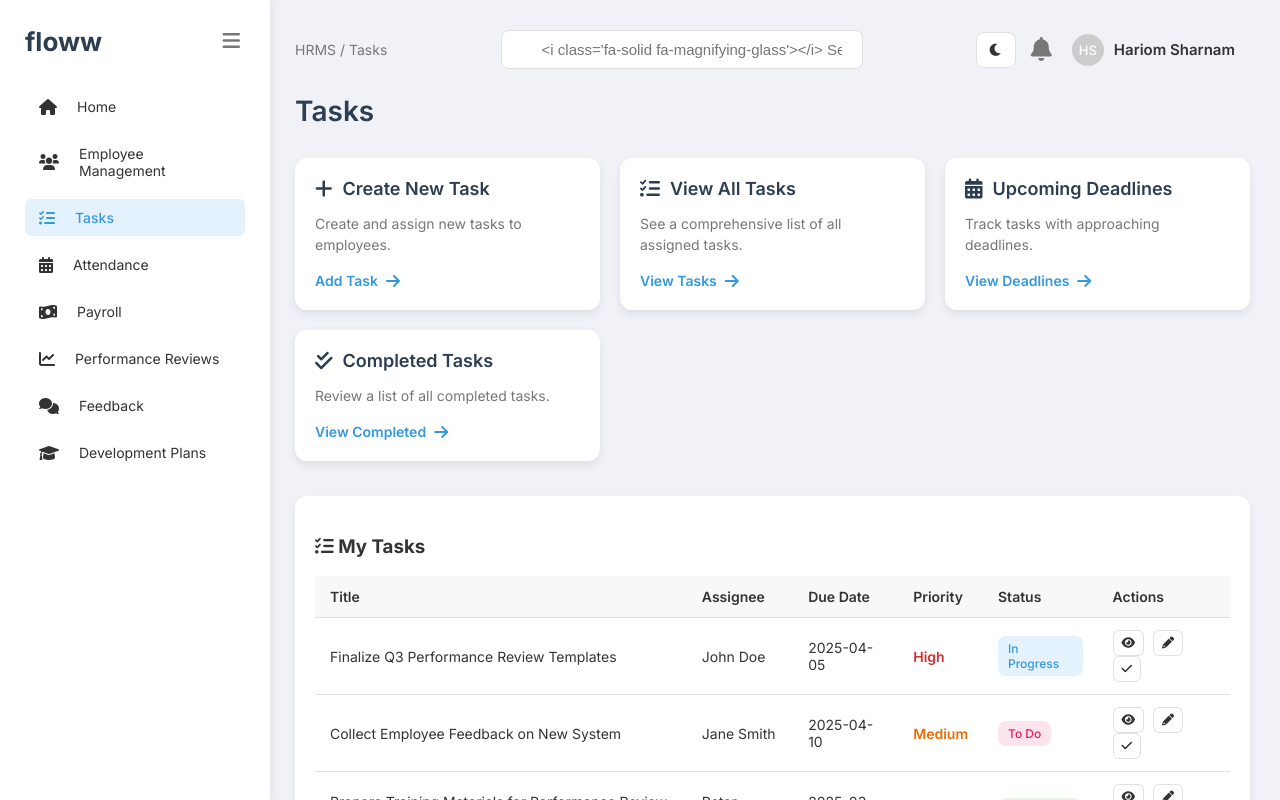
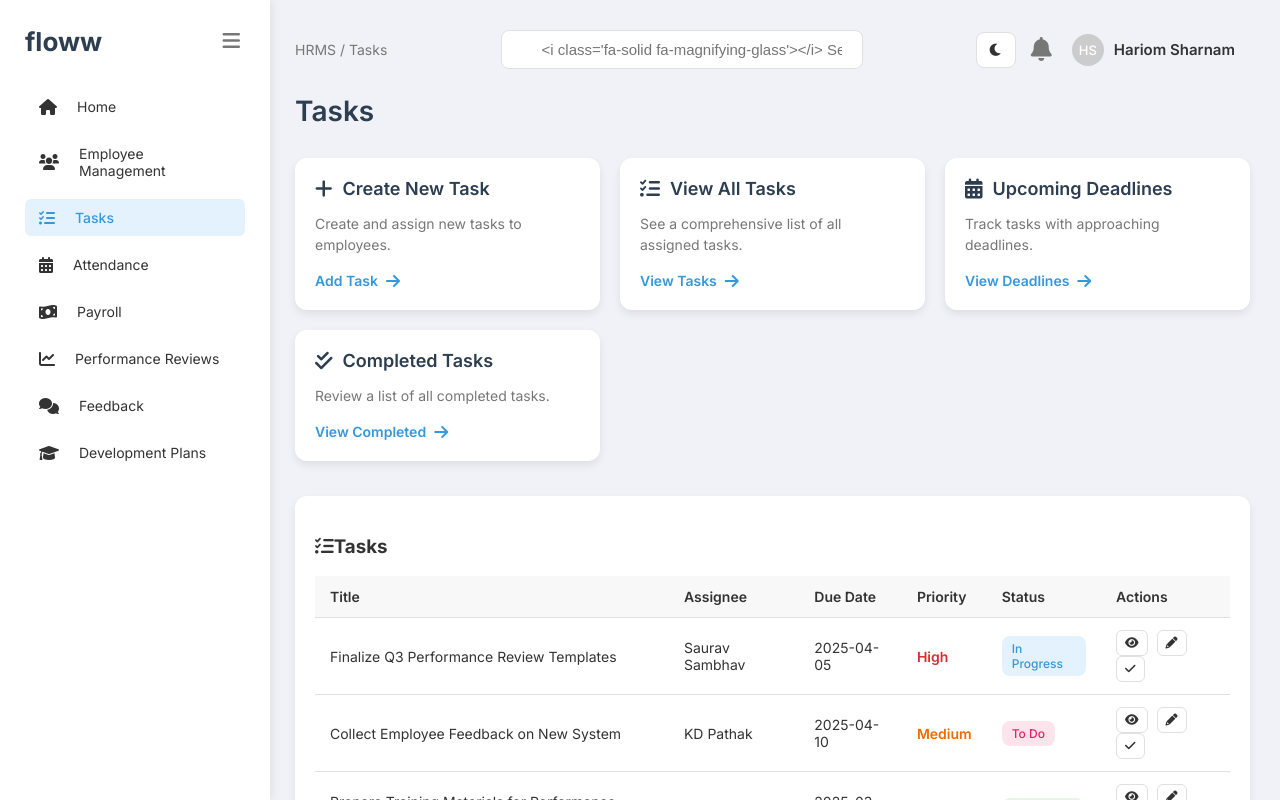
Before and after one commit to variable005/ARDUBOTZ_hackfest, a plain HTML site: page HRproj/tasks/tasks.html in a window 1280 px wide. Drawn offline with Linux system fonts and the light colour scheme.

Commit message:
Update tasks.html
minor adjustments

```diff
--- a/HRproj/tasks/tasks.html
+++ b/HRproj/tasks/tasks.html
@@ -79,7 +79,7 @@
         </section>
 
         <section class="task-list">
-            <h3><i class="fa-solid fa-tasks"></i> My Tasks</h3>
+            <h3><i class="fa-solid fa-tasks"></i>Tasks</h3>
             <table class="tasks-table">
                 <thead>
                 <tr>
@@ -94,7 +94,7 @@
                 <tbody>
                 <tr>
                     <td>Finalize Q3 Performance Review Templates</td>
-                    <td>John Doe</td>
+                    <td>Saurav Sambhav</td>
                     <td>2025-04-05</td>
                     <td class="priority high">High</td>
                     <td><span class="task-status in-progress">In Progress</span></td>
@@ -106,7 +106,7 @@
                 </tr>
                 <tr>
                     <td>Collect Employee Feedback on New System</td>
-                    <td>Jane Smith</td>
+                    <td>KD Pathak</td>
                     <td>2025-04-10</td>
                     <td class="priority medium">Medium</td>
                     <td><span class="task-status to-do">To Do</span></td>
@@ -118,7 +118,7 @@
                 </tr>
                 <tr>
                     <td>Prepare Training Materials for Performance Review Process</td>
-                    <td>Peter Jones</td>
+                    <td>Sahdev</td>
                     <td>2025-03-30</td>
                     <td class="priority high">High</td>
                     <td><span class="task-status completed">Completed</span></td>
@@ -130,7 +130,7 @@
                 </tr>
                 <tr>
                     <td>Review and Update Employee Job Descriptions</td>
-                    <td>John Doe</td>
+                    <td>Sakshi Kumari</td>
                     <td>2025-04-15</td>
                     <td class="priority low">Low</td>
                     <td><span class="task-status overdue">Overdue</span></td>
```
